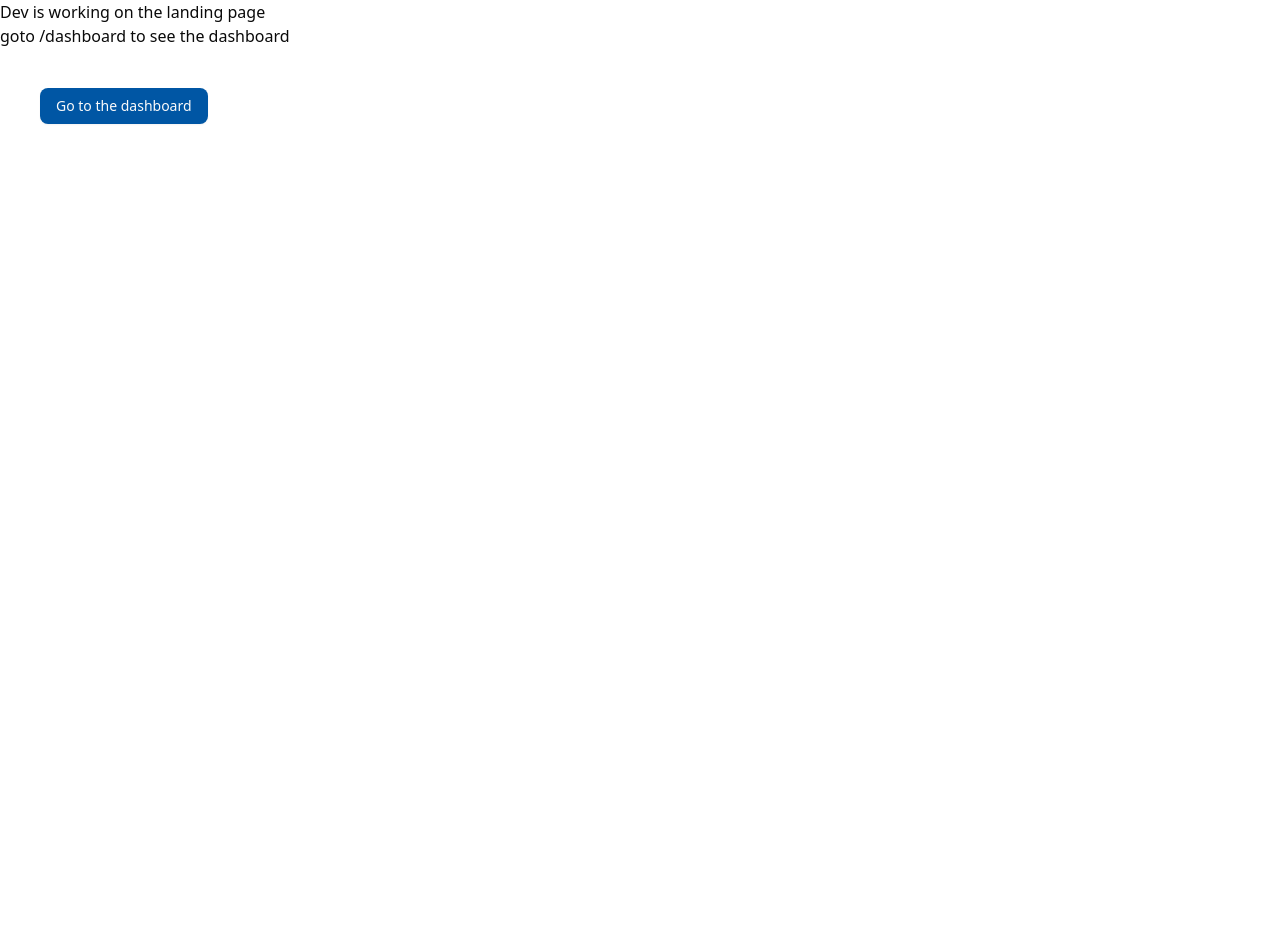
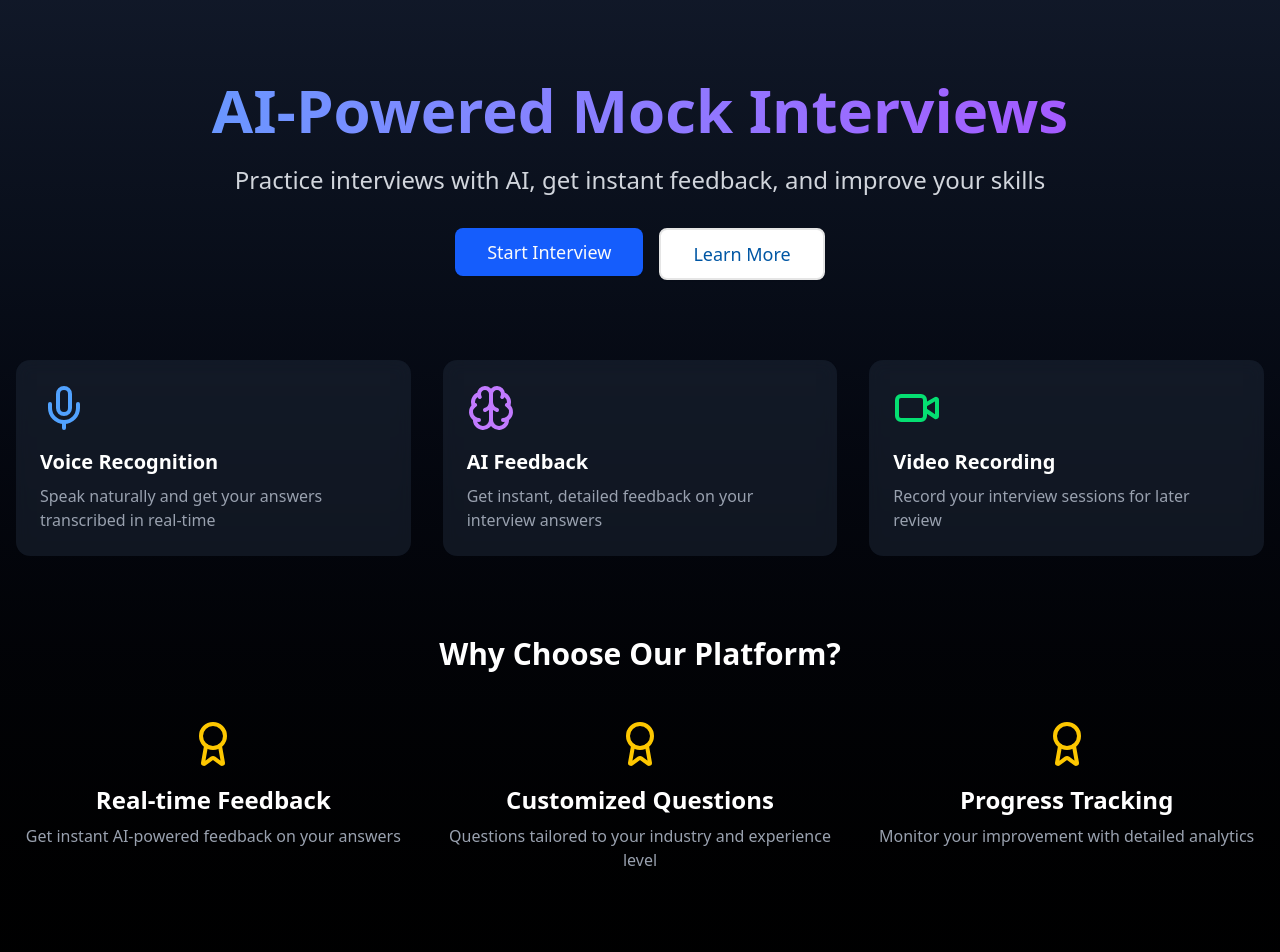
Before and after one commit to L4TIF/ai-mock-interview-app, a Next.js app: page / in a window 1280 px wide. Shown: the top 952 px of the page. Before the commit the page ends 800 px from the top, so only its background shows below. Built offline with nearby package versions, Linux system fonts and the light colour scheme.

Commit message:
added temp landing page

```diff
--- a/app/not-found.js
+++ b/app/not-found.js
@@ -7,7 +7,7 @@ const Page404 = () => {
     const router = useRouter()
     return (
         <div className="flex flex-col items-center justify-center h-screen">
-            <h1 className="text-4xl font-bold mb-4">Dev is working on it</h1>
+            <h1 className="text-4xl font-bold mb-4">Page not found</h1>
             <Button variant={'outline'} onClick={() => router.push('/dashboard')}>Go to
                 Dashboard</Button>
         </div>
--- a/app/page.js
+++ b/app/page.js
@@ -1,14 +1,94 @@
 'use client'
 import { Button } from '@/components/ui/button'
 import { useRouter } from 'next/navigation'
+import { Mic, Brain, Video, Award } from 'lucide-react'
 
 export default function Home() {
   const router = useRouter()
   return (
-    <>
-      <h1 >Dev is working on the landing page</h1>
-      <h3 >goto /dashboard to see the dashboard</h3>
-      <Button className='m-10 cursor-pointer' onClick={() => router.push('/dashboard')}>Go to the dashboard</Button>
-    </>
+    <div className="min-h-screen bg-gradient-to-b from-gray-900 to-black text-white">
+      {/* Hero Section */}
+      <div className="container mx-auto px-4 py-20">
+        <div className="text-center mb-16">
+          <h1 className="text-5xl md:text-6xl font-bold mb-6 bg-gradient-to-r from-blue-400 to-purple-500 text-transparent bg-clip-text">
+            AI-Powered Mock Interviews
+          </h1>
+          <p className="text-xl md:text-2xl text-gray-300 mb-8">
+            Practice interviews with AI, get instant feedback, and improve your skills
+          </p>
+          <div className="flex gap-4 justify-center">
+            <Button
+              size="lg"
+              className="bg-blue-600 hover:bg-blue-700 text-lg px-8 py-6"
+              onClick={() => router.push('/dashboard')}
+            >
+              Start Interview
+            </Button>
+            <Button
+              size="lg"
+              variant="outline"
+              className="text-primary text-lg px-8 py-6 border-2"
+              onClick={() => router.push('/dashboard')}
+            >
+              Learn More
+            </Button>
+          </div>
+        </div>
+
+        {/* Features Section */}
+        <div className="grid md:grid-cols-3 gap-8 mt-20">
+          <div className="bg-gray-800/50 p-6 rounded-xl backdrop-blur-sm">
+            <Mic className="w-12 h-12 text-blue-400 mb-4" />
+            <h3 className="text-xl font-semibold mb-2">Voice Recognition</h3>
+            <p className="text-gray-400">Speak naturally and get your answers transcribed in real-time</p>
+          </div>
+          <div className="bg-gray-800/50 p-6 rounded-xl backdrop-blur-sm">
+            <Brain className="w-12 h-12 text-purple-400 mb-4" />
+            <h3 className="text-xl font-semibold mb-2">AI Feedback</h3>
+            <p className="text-gray-400">Get instant, detailed feedback on your interview answers</p>
+          </div>
+          <div className="bg-gray-800/50 p-6 rounded-xl backdrop-blur-sm">
+            <Video className="w-12 h-12 text-green-400 mb-4" />
+            <h3 className="text-xl font-semibold mb-2">Video Recording</h3>
+            <p className="text-gray-400">Record your interview sessions for later review</p>
+          </div>
+        </div>
+
+        {/* Stats Section */}
+        <div className="mt-20 text-center">
+          <h2 className="text-3xl font-bold mb-12">Why Choose Our Platform?</h2>
+          <div className="grid md:grid-cols-3 gap-8">
+            <div>
+              <Award className="w-12 h-12 text-yellow-400 mx-auto mb-4" />
+              <h3 className="text-2xl font-bold mb-2">Real-time Feedback</h3>
+              <p className="text-gray-400">Get instant AI-powered feedback on your answers</p>
+            </div>
+            <div>
+              <Award className="w-12 h-12 text-yellow-400 mx-auto mb-4" />
+              <h3 className="text-2xl font-bold mb-2">Customized Questions</h3>
+              <p className="text-gray-400">Questions tailored to your industry and experience level</p>
+            </div>
+            <div>
+              <Award className="w-12 h-12 text-yellow-400 mx-auto mb-4" />
+              <h3 className="text-2xl font-bold mb-2">Progress Tracking</h3>
+              <p className="text-gray-400">Monitor your improvement with detailed analytics</p>
+            </div>
+          </div>
+        </div>
+
+        {/* CTA Section */}
+        <div className="mt-20 text-center">
+          <h2 className="text-3xl font-bold mb-6">Ready to Ace Your Next Interview?</h2>
+          <p className="text-xl text-gray-300 mb-8">Start practicing now and get one step closer to your dream job</p>
+          <Button
+            size="lg"
+            className="bg-gradient-to-r from-blue-600 to-purple-600 hover:from-blue-700 hover:to-purple-700 text-lg px-8 py-6"
+            onClick={() => router.push('/dashboard')}
+          >
+            Get Started Now
+          </Button>
+        </div>
+      </div>
+    </div>
   );
 }
```
